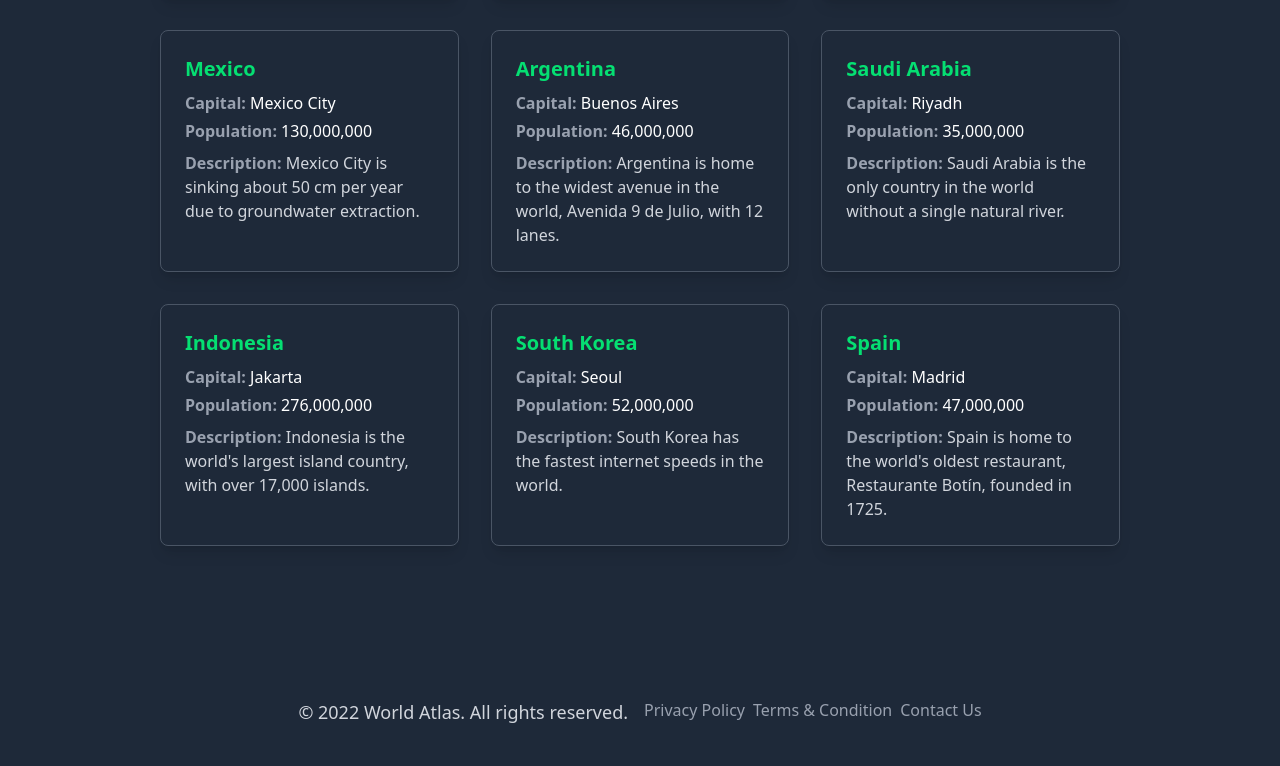
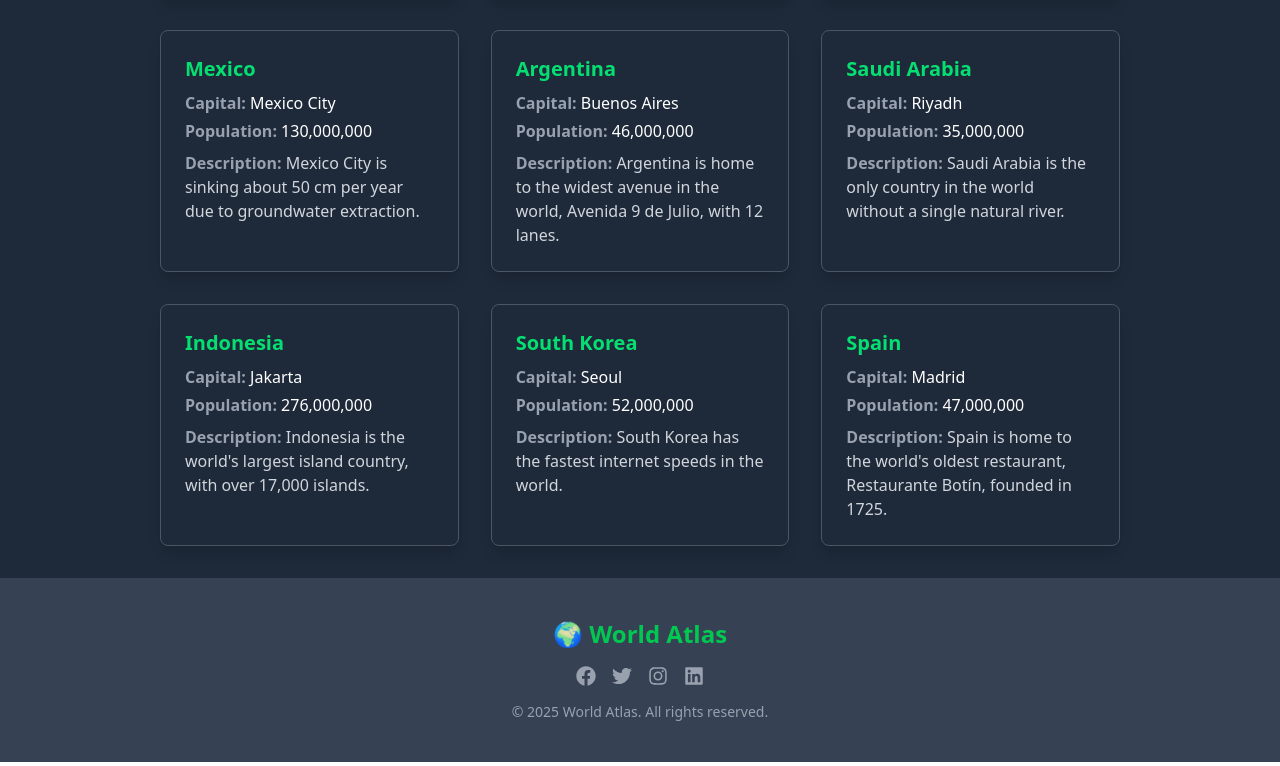
Before and after one commit to kutubofficial/World-Atlas, a React (Vite) app: page / in a window 1280 px wide. Shown: the part 1622-2388 px from the top of the page. Built offline with nearby package versions, Linux system fonts and the light colour scheme.

Commit message:
this is final commit and project will updated.

```diff
--- a/src/components/UI/Footer.jsx
+++ b/src/components/UI/Footer.jsx
@@ -1,24 +1,48 @@
 import React from "react";
 import { Link } from "react-router-dom";
+import { FaFacebook, FaTwitter, FaInstagram, FaLinkedin } from "react-icons/fa";
 
 const Footer = () => {
   return (
-    <div className=" flex mx-auto min-h-30  w-5xl text-center justify-center gap-4 p-10 bg-transparent">
+    <div className="flex flex-col items-center text-center p-10  bg-gray-700">
+      <h2 className="text-2xl text-green-500 font-semibold mb-4">
+        🌍 World Atlas
+      </h2>
 
-      <p className="text-gray-300 text-lg mt-20 ">
-        &copy; 2022 World Atlas. All rights reserved.
+      <div className="flex gap-4 text-gray-400 text-xl mb-4">
+        <a
+          href="https://www.facebook.com/sahzaadekutub.kutub/"
+          target="_blank"
+          rel="noopener noreferrer"
+        >
+          <FaFacebook className="hover:text-green-500 transition" />
+        </a>
+        <a
+          href="https://twitter.com/itxaibak"
+          target="_blank"
+          rel="noopener noreferrer"
+        >
+          <FaTwitter className="hover:text-green-400 transition" />
+        </a>
+        <a
+          href="https://instagram.com/in/only.kutub"
+          target="_blank"
+          rel="noopener noreferrer"
+        >
+          <FaInstagram className="hover:text-green-500 transition" />
+        </a>
+        <a
+          href="https://linkedin.com/in/kutubofficial"
+          target="_blank"
+          rel="noopener noreferrer"
+        >
+          <FaLinkedin className="hover:text-green-700 transition" />
+        </a>
+      </div>
+
+      <p className="text-gray-400 text-sm">
+        &copy; {new Date().getFullYear()} World Atlas. All rights reserved.
       </p>
-      <ul className="flex gap-2 text-gray-400 mt-20 ">
-        <li>
-          <Link to="https://atlaspolicy.com/">Privacy Policy</Link>
-        </li>
-        <li>
-          <Link to="https://www.atlashxm.com/terms-and-conditions">Terms & Condition</Link>
-        </li>
-        <li>
-          <Link to="/contacts">Contact Us</Link>
-        </li>
-      </ul>
     </div>
   );
 };
```
